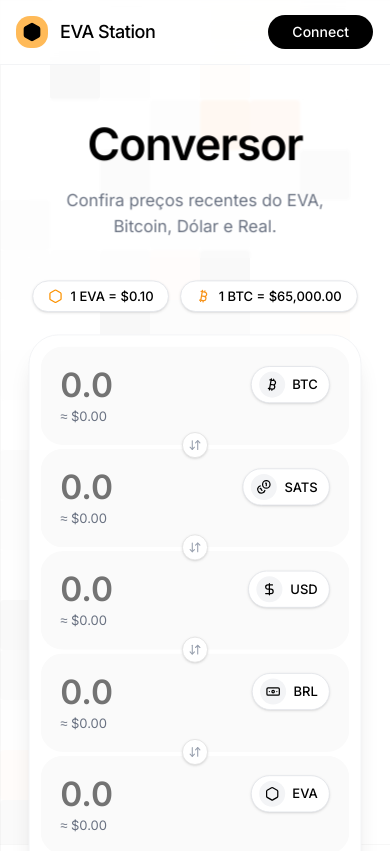
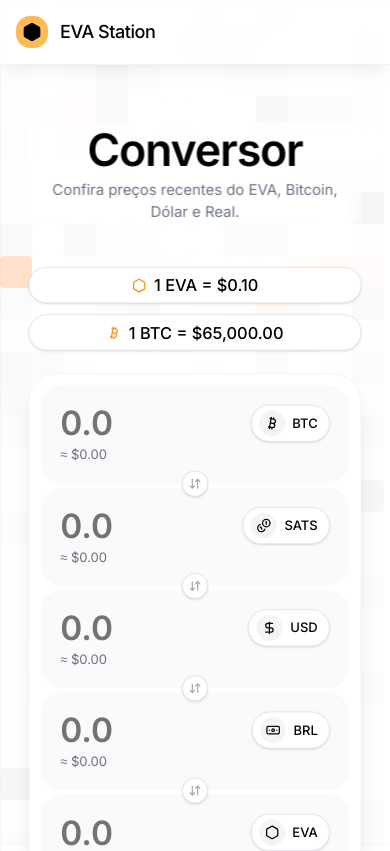
Before and after one commit to jemluz/evervalue-station, a Next.js app: page / in a window 390 px wide. Shown: the top 851 px of the page. Built offline with nearby package versions, Linux system fonts and the light colour scheme.

Commit message:
feat: update grid cell size and improve layout responsiveness

```diff
--- a/src/app/globals.css
+++ b/src/app/globals.css
@@ -49,6 +49,7 @@
 }
 
 :root {
+  --grid-cell-size: 32px;
   --background: oklch(1 0 0);
   --foreground: oklch(0.145 0 0);
   --grid-line-color: rgba(0, 0, 0, 0.03);
@@ -128,8 +129,8 @@
     display: grid;
     width: 100vw;
     height: 100vh;
-    grid-template-columns: repeat(auto-fill, 50px);
-    grid-auto-rows: 50px;
+    grid-template-columns: repeat(auto-fill, var(--grid-cell-size));
+    grid-auto-rows: var(--grid-cell-size);
     justify-content: start;
     align-content: start;
     overflow: hidden;
@@ -137,8 +138,8 @@
 
   .eva-grid-cell {
     --cell-animation: eva-grid-flicker-a;
-    width: 50px;
-    height: 50px;
+    width: var(--grid-cell-size);
+    height: var(--grid-cell-size);
     border-radius: 4px;
     background-color: var(--cell-color);
     opacity: 0;
@@ -193,7 +194,7 @@
   }
 
   .bg-grid {
-    background-size: 50px 50px;
+    background-size: var(--grid-cell-size) var(--grid-cell-size);
     background-image:
       linear-gradient(to right, var(--grid-line-color) 1px, transparent 1px),
       linear-gradient(to bottom, var(--grid-line-color) 1px, transparent 1px);
@@ -234,7 +235,7 @@
   body {
     @apply bg-background text-foreground;
     min-height: 100vh;
-    background-size: 50px 50px;
+    background-size: var(--grid-cell-size) var(--grid-cell-size);
     background-image:
       linear-gradient(to right, var(--grid-line-color) 1px, transparent 1px),
       linear-gradient(to bottom, var(--grid-line-color) 1px, transparent 1px);
--- a/src/components/common/Header.tsx
+++ b/src/components/common/Header.tsx
@@ -21,13 +21,15 @@
   };
 
   return (
-    <header className="sticky top-0 z-50 w-full bg-white/80 backdrop-blur-md border-b border-gray-100">
+    <header className="sticky top-0 z-50 w-full bg-white/80 backdrop-blur-md border-b border-gray-100 shadow-lg shadow-black/5">
       <div className="container mx-auto px-4 h-16 flex items-center justify-between">
         <Link href="/" className="flex items-center gap-3 group">
           <div className="w-8 h-8 rounded-xl flex items-center justify-center bg-[#ffba58]">
             <Hexagon className="w-5 h-5 text-black" fill="currentColor" />
           </div>
-          <span className="font-medium text-lg tracking-tight text-black">EVA Station</span>
+          <span className="font-medium text-lg tracking-tight text-black">
+            EVA Station
+          </span>
         </Link>
 
         <nav className="hidden md:flex items-center gap-8">
@@ -44,13 +46,6 @@
             </Link>
           ))}
         </nav>
-
-        <Button
-          onClick={handleConnect}
-          className="rounded-full bg-black hover:bg-black/80 text-white px-6 font-medium"
-        >
-          Connect
-        </Button>
       </div>
     </header>
   );
--- a/src/components/common/animatedGrid.constants.ts
+++ b/src/components/common/animatedGrid.constants.ts
@@ -6,7 +6,7 @@
 };
 
 // Grid density and viewport padding.
-export const CELL_SIZE = 50;
+export const CELL_SIZE = 32;
 export const CELL_PADDING = 2;
 export const INITIAL_CELL_COUNT = 1200;
 
--- a/src/components/conversor/ConversorPage.tsx
+++ b/src/components/conversor/ConversorPage.tsx
@@ -7,7 +7,7 @@
 
 function ConversorPageContent() {
   return (
-    <div className="flex min-h-[calc(100dvh-4rem)] w-full flex-col items-center justify-center bg-transparent">
+    <div className="flex w-full flex-col items-center justify-center bg-transparent">
       <div className="conversor-fit-scale w-full max-w-xl space-y-6 px-4">
         <ConversorTitle />
         <PriceReferences />
--- a/src/components/conversor/ConversorTitle.tsx
+++ b/src/components/conversor/ConversorTitle.tsx
@@ -1,10 +1,10 @@
 export function ConversorTitle() {
   return (
-    <div className="space-y-4 bg-white/25 px-4 py-5 text-center backdrop-blur-[1px] md:px-6">
+    <div className="max-h-37.5 mb-12 mt-6 bg-white/55 px-4 text-center backdrop-blur-[6px] md:px-6 md:mt-8">
       <h1 className="text-5xl leading-tight font-semibold tracking-tight text-black md:text-6xl">
         Conversor
       </h1>
-      <p className="mx-auto max-w-lg text-lg text-gray-500 md:text-xl">
+      <p className="mx-auto max-w-lg text-md text-gray-500 md:text-xl">
         Confira preços recentes do EVA, Bitcoin, Dólar e Real.
       </p>
     </div>
--- a/src/components/conversor/CurrencyBadge.tsx
+++ b/src/components/conversor/CurrencyBadge.tsx
@@ -15,9 +15,9 @@
   dec,
 }: CurrencyBadgeProps) {
   return (
-    <div className="flex items-center gap-2 rounded-full border border-gray-200 bg-white px-4 py-1.5 shadow-sm">
+    <div className="flex items-center justify-center gap-2 rounded-full border border-gray-200 bg-white px-4 py-1.5 shadow-sm">
       <Icon className="h-4 w-4" color={color} />
-      <span className="font-medium text-black">
+      <span className="text-[1.1rem] md:text-lg font-medium text-black">
         1 {prefix} = $
         {val.toLocaleString("en-US", {
           minimumFractionDigits: 2,
--- a/src/components/conversor/PriceReferences.tsx
+++ b/src/components/conversor/PriceReferences.tsx
@@ -7,7 +7,7 @@
   const { rates } = useConversorContext();
 
   return (
-    <div className="flex justify-center gap-3 text-sm font-medium">
+    <div className="flex flex-col md:flex-row justify-center gap-3 text-sm font-medium">
       <CurrencyBadge
         val={rates.EVA_USD}
         icon={Hexagon}
```
